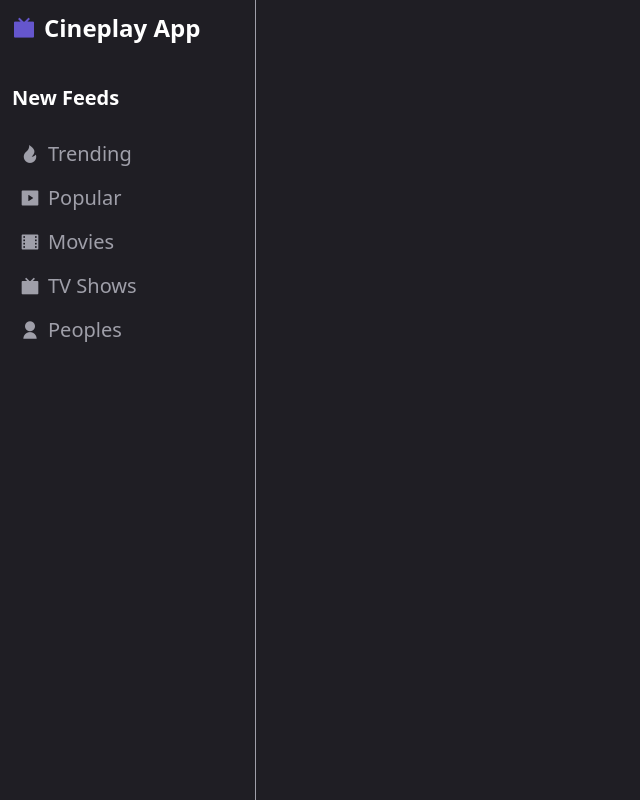
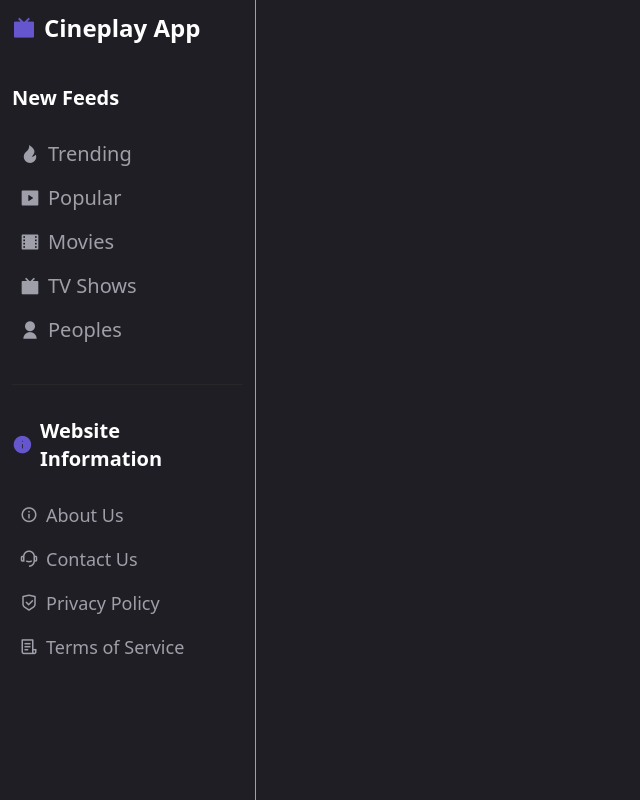
Before and after one commit to Tejas2620/Cineplay-tv, a React (Vite) app: page / in a window 1280 px wide. Shown: the whole page, without its empty margins (0-640 px from the left). Built offline with nearby package versions, Linux system fonts and the light colour scheme.

Commit message:
Enhance sidebar component with improved hover effects and additional navigation links for website information, including About Us, Contact Us, Privacy Policy, and Terms of Service.

```diff
--- a/src/components/template/sidenav.jsx
+++ b/src/components/template/sidenav.jsx
@@ -13,39 +13,103 @@
           New Feeds
         </h1>
         <Link
-          className="text-zinc-400 hover:text-white duration-300 text-xl flex items-center gap-2 p-2 rounded-lg hover:bg-zinc-800/50 hover:scale-105 transition-all ease-in-out hover:translate-x-2 group"
+          className="text-zinc-400 hover:text-white duration-500 text-xl flex items-center gap-2 p-2 rounded-lg hover:bg-gradient-to-r from-zinc-800/50 to-transparent hover:scale-[1.02] transition-all ease-out hover:translate-x-2 group relative overflow-hidden"
           to="/trending"
         >
-          <i className="ri-fire-fill group-hover:text-orange-500 transition-colors duration-300"></i>
-          <span className="group-hover:font-semibold transition-all duration-300">Trending</span>
+          <div className="absolute inset-0 bg-gradient-to-r from-orange-500/10 to-transparent opacity-0 group-hover:opacity-100 transition-opacity duration-500"></div>
+          <i className="ri-fire-fill group-hover:text-orange-500 transition-all duration-500"></i>
+          <span className="group-hover:font-semibold transition-all duration-500 relative">
+            Trending
+          </span>
         </Link>
         <Link
-          className="text-zinc-400 hover:text-white duration-300 text-xl flex items-center gap-2 p-2 rounded-lg hover:bg-zinc-800/50 hover:scale-105 transition-all ease-in-out hover:translate-x-2 group"
+          className="text-zinc-400 hover:text-white duration-500 text-xl flex items-center gap-2 p-2 rounded-lg hover:bg-gradient-to-r from-zinc-800/50 to-transparent hover:scale-[1.02] transition-all ease-out hover:translate-x-2 group relative overflow-hidden"
           to="/popular"
         >
-          <i className="ri-movie-fill group-hover:text-blue-500 transition-colors duration-300"></i>
-          <span className="group-hover:font-semibold transition-all duration-300">Popular</span>
+          <div className="absolute inset-0 bg-gradient-to-r from-blue-500/10 to-transparent opacity-0 group-hover:opacity-100 transition-opacity duration-500"></div>
+          <i className="ri-movie-fill group-hover:text-blue-500 transition-all duration-500"></i>
+          <span className="group-hover:font-semibold transition-all duration-500 relative">
+            Popular
+          </span>
         </Link>
         <Link
-          className="text-zinc-400 hover:text-white duration-300 text-xl flex items-center gap-2 p-2 rounded-lg hover:bg-zinc-800/50 hover:scale-105 transition-all ease-in-out hover:translate-x-2 group"
+          className="text-zinc-400 hover:text-white duration-500 text-xl flex items-center gap-2 p-2 rounded-lg hover:bg-gradient-to-r from-zinc-800/50 to-transparent hover:scale-[1.02] transition-all ease-out hover:translate-x-2 group relative overflow-hidden"
           to="/movies"
         >
-          <i className="ri-film-fill group-hover:text-purple-500 transition-colors duration-300"></i>
-          <span className="group-hover:font-semibold transition-all duration-300">Movies</span>
+          <div className="absolute inset-0 bg-gradient-to-r from-purple-500/10 to-transparent opacity-0 group-hover:opacity-100 transition-opacity duration-500"></div>
+          <i className="ri-film-fill group-hover:text-purple-500 transition-all duration-500"></i>
+          <span className="group-hover:font-semibold transition-all duration-500 relative">
+            Movies
+          </span>
         </Link>
         <Link
-          className="text-zinc-400 hover:text-white duration-300 text-xl flex items-center gap-2 p-2 rounded-lg hover:bg-zinc-800/50 hover:scale-105 transition-all ease-in-out hover:translate-x-2 group"
+          className="text-zinc-400 hover:text-white duration-500 text-xl flex items-center gap-2 p-2 rounded-lg hover:bg-gradient-to-r from-zinc-800/50 to-transparent hover:scale-[1.02] transition-all ease-out hover:translate-x-2 group relative overflow-hidden"
           to="/tv-shows"
         >
-          <i className="ri-tv-fill group-hover:text-green-500 transition-colors duration-300"></i>
-          <span className="group-hover:font-semibold transition-all duration-300">TV Shows</span>
+          <div className="absolute inset-0 bg-gradient-to-r from-green-500/10 to-transparent opacity-0 group-hover:opacity-100 transition-opacity duration-500"></div>
+          <i className="ri-tv-fill group-hover:text-green-500 transition-all duration-500"></i>
+          <span className="group-hover:font-semibold transition-all duration-500 relative">
+            TV Shows
+          </span>
         </Link>
         <Link
-          className="text-zinc-400 hover:text-white duration-300 text-xl flex items-center gap-2 p-2 rounded-lg hover:bg-zinc-800/50 hover:scale-105 transition-all ease-in-out hover:translate-x-2 group"
+          className="text-zinc-400 hover:text-white duration-500 text-xl flex items-center gap-2 p-2 rounded-lg hover:bg-gradient-to-r from-zinc-800/50 to-transparent hover:scale-[1.02] transition-all ease-out hover:translate-x-2 group relative overflow-hidden"
           to="/people"
         >
-          <i className="ri-user-fill group-hover:text-pink-500 transition-colors duration-300"></i>
-          <span className="group-hover:font-semibold transition-all duration-300">Peoples</span>
+          <div className="absolute inset-0 bg-gradient-to-r from-pink-500/10 to-transparent opacity-0 group-hover:opacity-100 transition-opacity duration-500"></div>
+          <i className="ri-user-fill group-hover:text-pink-500 transition-all duration-500"></i>
+          <span className="group-hover:font-semibold transition-all duration-500 relative">
+            Peoples
+          </span>
+        </Link>
+      </nav>
+
+      <hr className="my-8 border-zinc-800" />
+
+      <nav>
+        <h1 className="text-white font-semibold text-xl mb-5 flex items-center gap-2">
+          <i className="ri-information-fill text-[#6556CD]"></i>
+          Website Information
+        </h1>
+        <Link
+          className="text-zinc-400 hover:text-white duration-500 text-lg flex items-center gap-2 p-2 rounded-lg hover:bg-gradient-to-r from-zinc-800/50 to-transparent hover:scale-[1.02] transition-all ease-out hover:translate-x-2 group relative overflow-hidden"
+          to="/about"
+        >
+          <div className="absolute inset-0 bg-gradient-to-r from-cyan-500/10 to-transparent opacity-0 group-hover:opacity-100 transition-opacity duration-500"></div>
+          <i className="ri-information-line group-hover:text-cyan-500 transition-all duration-500"></i>
+          <span className="group-hover:font-semibold transition-all duration-500 relative">
+            About Us
+          </span>
+        </Link>
+        <Link
+          className="text-zinc-400 hover:text-white duration-500 text-lg flex items-center gap-2 p-2 rounded-lg hover:bg-gradient-to-r from-zinc-800/50 to-transparent hover:scale-[1.02] transition-all ease-out hover:translate-x-2 group relative overflow-hidden"
+          to="/contact"
+        >
+          <div className="absolute inset-0 bg-gradient-to-r from-cyan-500/10 to-transparent opacity-0 group-hover:opacity-100 transition-opacity duration-500"></div>
+          <i className="ri-customer-service-2-line group-hover:text-cyan-500 transition-all duration-500"></i>
+          <span className="group-hover:font-semibold transition-all duration-500 relative">
+            Contact Us
+          </span>
+        </Link>
+        <Link
+          className="text-zinc-400 hover:text-white duration-500 text-lg flex items-center gap-2 p-2 rounded-lg hover:bg-gradient-to-r from-zinc-800/50 to-transparent hover:scale-[1.02] transition-all ease-out hover:translate-x-2 group relative overflow-hidden"
+          to="/privacy"
+        >
+          <div className="absolute inset-0 bg-gradient-to-r from-cyan-500/10 to-transparent opacity-0 group-hover:opacity-100 transition-opacity duration-500"></div>
+          <i className="ri-shield-check-line group-hover:text-cyan-500 transition-all duration-500"></i>
+          <span className="group-hover:font-semibold transition-all duration-500 relative">
+            Privacy Policy
+          </span>
+        </Link>
+        <Link
+          className="text-zinc-400 hover:text-white duration-500 text-lg flex items-center gap-2 p-2 rounded-lg hover:bg-gradient-to-r from-zinc-800/50 to-transparent hover:scale-[1.02] transition-all ease-out hover:translate-x-2 group relative overflow-hidden"
+          to="/terms"
+        >
+          <div className="absolute inset-0 bg-gradient-to-r from-cyan-500/10 to-transparent opacity-0 group-hover:opacity-100 transition-opacity duration-500"></div>
+          <i className="ri-file-list-3-line group-hover:text-cyan-500 transition-all duration-500"></i>
+          <span className="group-hover:font-semibold transition-all duration-500 relative">
+            Terms of Service
+          </span>
         </Link>
       </nav>
     </div>
```
